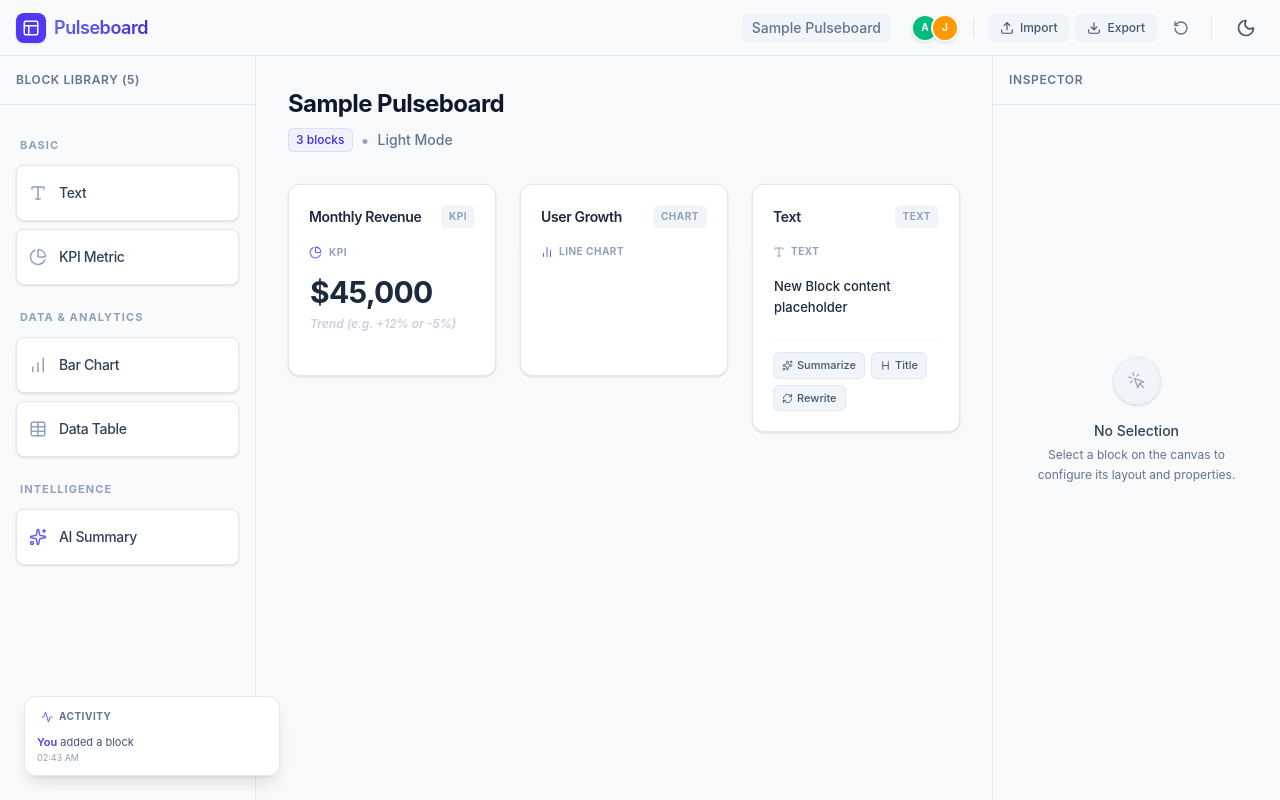
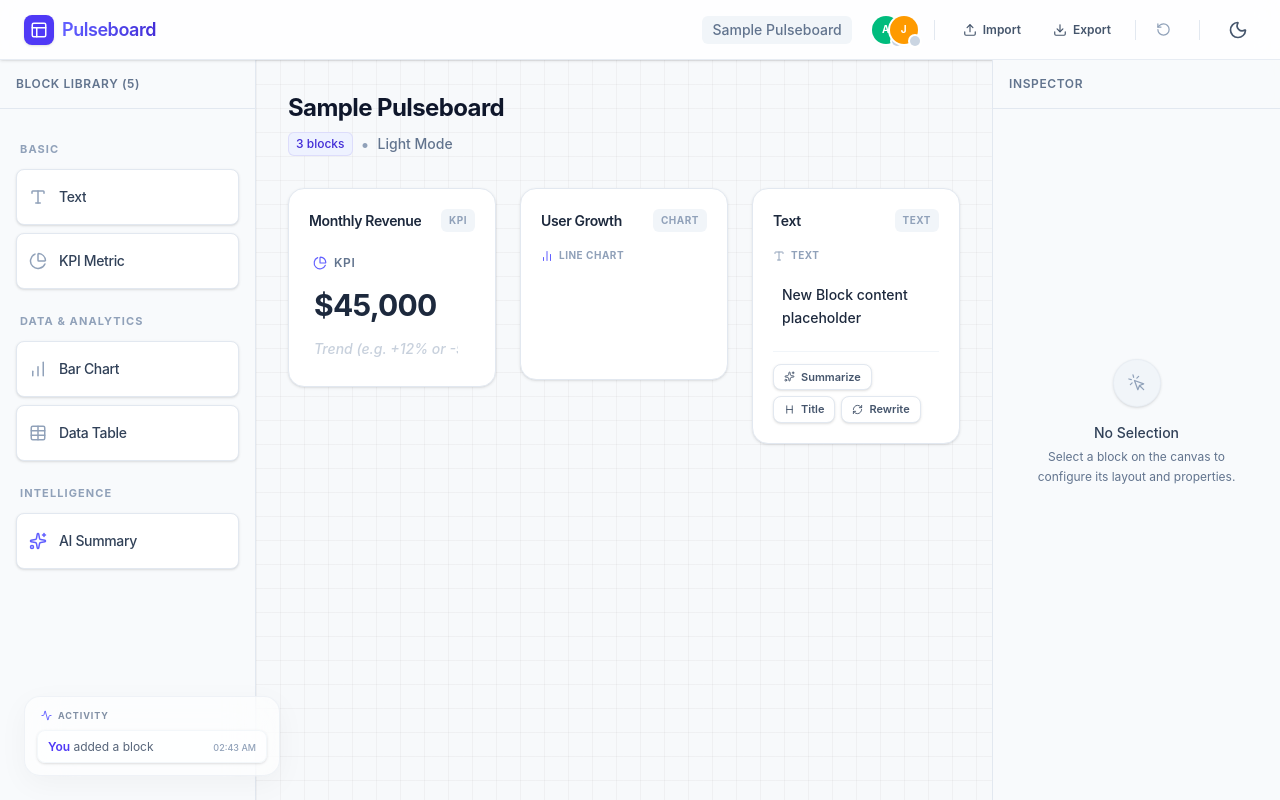
Before and after one commit to siddheshmore12/PulseBoard, a React (Vite) app: page / in a window 1280 px wide. Both pictures are taken after a click on the button "Text". Built offline with nearby package versions, Linux system fonts and the light colour scheme.

Commit message:
Upgrade UI to premium SaaS-level design

```diff
--- a/src/components/canvas/AIActions.tsx
+++ b/src/components/canvas/AIActions.tsx
@@ -185,13 +185,13 @@ function AIActionButton({
         e.stopPropagation(); // prevent block drag from capturing the click
         onClick();
       }}
-      className="inline-flex items-center gap-1 px-2 py-1 rounded-md text-[11px] font-medium
-                 bg-slate-100 dark:bg-slate-800 text-slate-600 dark:text-slate-300
-                 hover:bg-indigo-50 dark:hover:bg-indigo-900/30
+      className="inline-flex items-center gap-1.5 px-2.5 py-1 rounded-lg text-[11px] font-semibold
+                 bg-white dark:bg-slate-800 text-slate-600 dark:text-slate-300
+                 hover:bg-indigo-50 dark:hover:bg-indigo-500/10
                  hover:text-indigo-600 dark:hover:text-indigo-400
                  border border-slate-200 dark:border-slate-700
-                 hover:border-indigo-200 dark:hover:border-indigo-700
-                 transition-all duration-150 active:scale-95 cursor-pointer"
+                 hover:border-indigo-200 dark:hover:border-indigo-500/30
+                 transition-all duration-200 active:scale-95 cursor-pointer shadow-sm"
     >
       {icon}
       {label}
--- a/src/components/canvas/AISummaryBlock.tsx
+++ b/src/components/canvas/AISummaryBlock.tsx
@@ -67,27 +67,20 @@ export function AISummaryBlock({ block }: AISummaryBlockProps) {
   // ── Loading State ────────────────────────────────────────────────────
   if (isGenerating) {
     return (
-      <div className="flex flex-col h-full">
+      <div className="flex flex-col h-full bg-indigo-50/30 dark:bg-indigo-900/10 rounded-xl border border-indigo-100 dark:border-indigo-800/50 p-2">
         {blockData.sourceBlockTitle && (
-          <div className="mb-3 px-2 py-1.5 rounded-md bg-slate-50 dark:bg-slate-800/60 border border-slate-200 dark:border-slate-700/50">
-            <p className="text-[11px] text-slate-400 dark:text-slate-500 uppercase tracking-wider font-medium mb-0.5">Source</p>
-            <p className="text-xs text-slate-500 dark:text-slate-400 line-clamp-2 leading-relaxed">
-              {blockData.sourceBlockTitle}
-            </p>
+          <div className="mb-2 px-2 py-1.5 flex items-center justify-between">
+            <span className="text-[10px] uppercase font-bold tracking-widest text-indigo-400">AI Insight</span>
           </div>
         )}
-        <div className="flex-1 flex flex-col items-center justify-center gap-2">
-          <Loader2 size={20} className="animate-spin text-indigo-500" />
-          <p className="text-xs text-slate-400 dark:text-slate-500 font-medium">Generating summary…</p>
-          <div className="flex gap-1 mt-1">
-            {[0, 1, 2].map((i) => (
-              <motion.div
-                key={i}
-                className="w-1.5 h-1.5 rounded-full bg-indigo-400"
-                animate={{ opacity: [0.3, 1, 0.3] }}
-                transition={{ duration: 1.2, repeat: Infinity, delay: i * 0.2 }}
-              />
-            ))}
+        <div className="flex-1 flex flex-col items-center justify-center gap-3">
+          <div className="relative">
+            <div className="absolute inset-0 border-2 border-indigo-200 dark:border-indigo-800 rounded-full animate-ping opacity-20"></div>
+            <Loader2 size={24} className="animate-spin text-indigo-500 relative z-10" />
+          </div>
+          <div className="flex flex-col items-center gap-1.5">
+            <div className="h-2 w-24 bg-indigo-100 dark:bg-indigo-900/30 rounded-full animate-pulse"></div>
+            <div className="h-2 w-16 bg-indigo-100 dark:bg-indigo-900/30 rounded-full animate-pulse opacity-70"></div>
           </div>
         </div>
       </div>
@@ -128,21 +121,27 @@ export function AISummaryBlock({ block }: AISummaryBlockProps) {
 
   // ── Populated State ──────────────────────────────────────────────────
   return (
-    <div className="flex flex-col h-full gap-2 overflow-hidden">
+    <div className="flex flex-col h-full gap-2 overflow-hidden bg-gradient-to-br from-indigo-50/50 to-white dark:from-indigo-900/20 dark:to-slate-900 p-3 rounded-xl border border-indigo-100 dark:border-indigo-800/60 shadow-[inset_0_1px_1px_rgba(255,255,255,0.4)] dark:shadow-none">
+      <div className="flex items-center justify-between shrink-0 mb-1">
+        <div className="flex items-center gap-1.5">
+          <Sparkles size={13} className="text-indigo-500 shrink-0" />
+          <span className="text-[10px] text-indigo-600 dark:text-indigo-400 font-bold uppercase tracking-widest">
+            AI Insight
+          </span>
+        </div>
+      </div>
+      <div className="flex-1 overflow-hidden">
+        <p className="text-sm leading-relaxed text-slate-600 dark:text-slate-300 italic font-medium line-clamp-4">
+          "{blockData.summary}"
+        </p>
+      </div>
       {blockData.sourceBlockTitle && (
-        <div className="flex items-center gap-1.5 shrink-0">
-          <Sparkles size={11} className="text-indigo-500 shrink-0" />
-          <span className="text-[11px] text-indigo-600 dark:text-indigo-400 font-medium truncate">
-            From: {blockData.sourceBlockTitle}
+        <div className="mt-auto pt-2 flex items-center gap-1.5 shrink-0 opacity-60">
+          <span className="text-[10px] text-slate-500 dark:text-slate-400 font-medium truncate">
+            Based on: {blockData.sourceBlockTitle}
           </span>
         </div>
       )}
-      <div className="h-px bg-indigo-100 dark:bg-indigo-900/30 shrink-0" />
-      <div className="flex-1 overflow-hidden">
-        <p className="text-[12px] leading-relaxed text-slate-600 dark:text-slate-300 line-clamp-5">
-          {blockData.summary}
-        </p>
-      </div>
     </div>
   );
 }
--- a/src/components/canvas/ActivityFeed.tsx
+++ b/src/components/canvas/ActivityFeed.tsx
@@ -8,30 +8,36 @@ export function ActivityFeed() {
   if (activities.length === 0) return null;
 
   return (
-    <div className="fixed bottom-6 left-6 w-64 bg-white/90 dark:bg-slate-900/90 backdrop-blur-md border border-slate-200 dark:border-slate-800 rounded-xl shadow-lg p-3 z-50 pointer-events-none">
-      <div className="flex items-center gap-1.5 mb-3 px-1">
-        <Activity size={12} className="text-indigo-500" />
-        <span className="text-[10px] uppercase tracking-wider font-bold text-slate-500 dark:text-slate-400">Activity</span>
+    <div className="fixed bottom-6 left-6 w-64 bg-white/60 dark:bg-slate-900/60 backdrop-blur-xl border border-slate-200/50 dark:border-slate-800/50 rounded-2xl shadow-[0_8px_30px_rgb(0,0,0,0.04)] p-3 z-50 pointer-events-none transition-colors">
+      <div className="flex items-center gap-1.5 mb-2 px-1">
+        <Activity size={11} className="text-indigo-500" />
+        <span className="text-[9px] uppercase tracking-widest font-bold text-slate-500 dark:text-slate-400 opacity-80">Activity</span>
       </div>
-      <div className="flex flex-col gap-2 relative">
+      <div className="flex flex-col gap-1.5 relative">
         <AnimatePresence initial={false}>
           {activities.map((act) => (
             <motion.div
               key={act.id}
-              initial={{ opacity: 0, x: -10, height: 0 }}
-              animate={{ opacity: 1, x: 0, height: 'auto' }}
-              exit={{ opacity: 0, scale: 0.9, height: 0 }}
-              transition={{ duration: 0.2 }}
-              className="text-[11px] leading-tight text-slate-600 dark:text-slate-300 pointer-events-auto"
+              initial={{ opacity: 0, y: 10, scale: 0.95 }}
+              animate={{ opacity: 1, y: 0, scale: 1 }}
+              exit={{ opacity: 0, scale: 0.95, height: 0, marginTop: 0 }}
+              transition={{ duration: 0.25, ease: "easeOut" }}
+              className="text-xs leading-tight text-slate-600 dark:text-slate-300 pointer-events-auto bg-white/60 dark:bg-slate-800/60 px-2.5 py-2 rounded-lg border border-slate-100/80 dark:border-slate-700/50 shadow-sm"
             >
+              <div className="flex items-baseline justify-between gap-2">
+                <span className="truncate">
                   <span className="font-semibold text-indigo-600 dark:text-indigo-400">{act.userName}</span>{' '}
+                  <span className="opacity-90">
                     {act.action === 'block_added' && 'added a block'}
                     {act.action === 'block_moved' && 'moved a block'}
                     {act.action === 'block_updated' && 'updated content'}
                     {act.action === 'theme_changed' && 'toggled the theme'}
-              <span className="text-slate-400 dark:text-slate-500 text-[9px] block mt-0.5">
+                  </span>
+                </span>
+                <span className="text-slate-400 dark:text-slate-500 text-[9px] font-medium shrink-0">
                   {new Date(act.timestamp).toLocaleTimeString([], { hour: '2-digit', minute: '2-digit' })}
                 </span>
+              </div>
             </motion.div>
           ))}
         </AnimatePresence>
--- a/src/components/canvas/BlockContent.tsx
+++ b/src/components/canvas/BlockContent.tsx
@@ -63,7 +63,7 @@ function TextBlockContent({ block }: { block: Block }) {
           onBlur={handleTextBlur}
           placeholder="Start typing your content here..."
           onPointerDown={(e) => e.stopPropagation()} // Prevent drag conflict
-          className="flex-1 w-full resize-none text-[13px] leading-relaxed font-medium text-slate-800 dark:text-slate-100 bg-transparent border border-transparent focus:border-indigo-100 dark:focus:border-indigo-900 focus:bg-slate-50 dark:focus:bg-slate-800/50 focus:ring-4 focus:ring-indigo-500/10 rounded-md p-2 -ml-2 mb-1 transition-all outline-none placeholder:text-slate-400 dark:placeholder:text-slate-600 placeholder:italic"
+          className="flex-1 w-full resize-none text-sm leading-relaxed font-medium text-slate-800 dark:text-slate-100 bg-white dark:bg-slate-900 border border-transparent focus:border-indigo-500/30 focus:bg-white dark:focus:bg-slate-900 focus:ring-2 focus:ring-indigo-500/20 rounded-xl p-3 -ml-1 transition-all outline-none placeholder:text-slate-400 placeholder:font-normal"
         />
       </div>
       {/* AI Actions toolbar — only on text blocks */}
@@ -92,15 +92,15 @@ function KPIBlockContent({ block }: { block: Block }) {
   };
 
   return (
-    <div className="flex flex-col h-full justify-center gap-1 pointer-events-auto">
-      <div className="flex items-center gap-1.5 mb-1">
-        <PieChart size={13} className="text-indigo-500 shrink-0" />
+    <div className="flex flex-col h-full justify-center space-y-2 pointer-events-auto p-1">
+      <div className="flex items-center gap-1.5">
+        <PieChart size={14} className="text-indigo-500 shrink-0" />
         <input
           value={label}
           onChange={(e) => handleChange('label', e.target.value)}
           onBlur={(e) => handleBlur('label', e.target.value)}
           onPointerDown={(e) => e.stopPropagation()}
-          className="text-[10px] uppercase tracking-wider font-bold text-slate-400 bg-transparent border border-transparent focus:border-indigo-100 dark:focus:border-indigo-900 focus:bg-slate-50 dark:focus:bg-slate-800/50 rounded flex-1 min-w-0 outline-none px-1 -ml-1 transition-all placeholder:text-slate-300 dark:placeholder:text-slate-600"
+          className="text-xs uppercase tracking-wider font-semibold text-slate-500 bg-transparent border border-transparent focus:border-indigo-100 dark:focus:border-indigo-900 focus:bg-slate-50 dark:focus:bg-slate-800/50 rounded flex-1 min-w-0 outline-none px-1.5 py-0.5 -ml-1.5 transition-all placeholder:text-slate-300 dark:placeholder:text-slate-600"
           placeholder="LABEL"
         />
       </div>
@@ -109,7 +109,7 @@ function KPIBlockContent({ block }: { block: Block }) {
         onChange={(e) => handleChange('value', e.target.value)}
         onBlur={(e) => handleBlur('value', e.target.value)}
         onPointerDown={(e) => e.stopPropagation()}
-        className="text-3xl font-bold tracking-tight text-slate-800 dark:text-slate-100 leading-none mt-1 bg-transparent border border-transparent focus:border-indigo-100 dark:focus:border-indigo-900 focus:bg-slate-50 dark:focus:bg-slate-800/50 rounded px-1 -ml-1 w-full min-w-0 outline-none transition-all placeholder:text-slate-200 dark:placeholder:text-slate-800"
+        className="text-3xl font-bold tracking-tight text-slate-800 dark:text-slate-100 leading-none bg-transparent border border-transparent focus:border-indigo-100 dark:focus:border-indigo-900 focus:bg-slate-50 dark:focus:bg-slate-800/50 rounded px-1.5 py-1 -ml-1.5 w-full min-w-0 outline-none transition-all placeholder:text-slate-200 dark:placeholder:text-slate-800"
         placeholder="0.00"
       />
       <input
@@ -117,9 +117,9 @@ function KPIBlockContent({ block }: { block: Block }) {
         onChange={(e) => handleChange('change', e.target.value)}
         onBlur={(e) => handleBlur('change', e.target.value)}
         onPointerDown={(e) => e.stopPropagation()}
-        className={`text-xs font-semibold bg-transparent border border-transparent focus:border-indigo-100 dark:focus:border-indigo-900 focus:bg-slate-50 dark:focus:bg-slate-800/50 rounded px-1 -ml-1 w-full min-w-0 outline-none transition-all ${
+        className={`text-sm font-medium bg-transparent border border-transparent focus:border-indigo-100 dark:focus:border-indigo-900 focus:bg-slate-50 dark:focus:bg-slate-800/50 rounded px-1.5 py-0.5 -ml-1.5 w-full min-w-0 outline-none transition-all ${
           change
-            ? isPositive ? 'text-emerald-500' : 'text-rose-500'
+            ? isPositive ? 'text-green-500' : 'text-red-500'
             : 'text-slate-400 dark:text-slate-500 italic'
         }`}
         placeholder="Trend (e.g. +12% or -5%)"
--- a/src/components/canvas/CanvasArea.tsx
+++ b/src/components/canvas/CanvasArea.tsx
@@ -33,7 +33,7 @@ const DraggableBlock = React.memo(function DraggableBlock({ block, layoutItem }:
       className="col-span-6 md:col-span-3 lg:col-span-2 transition-colors touch-none"
     >
       <Card
-        className={`p-5 flex flex-col min-h-48 transition-all cursor-move border-[1.5px] ${isDragging ? 'shadow-xl border-indigo-400 dark:border-indigo-500 scale-[1.02] z-50' : 'border-slate-200 dark:border-slate-800 hover:border-slate-300 dark:hover:border-slate-700 hover:shadow-md'}`}
+        className={`p-5 flex flex-col min-h-48 cursor-move border ${isDragging ? 'shadow-xl border-indigo-500/50 dark:border-indigo-400/50 scale-[1.02] z-50 ring-4 ring-indigo-500/10' : 'border-slate-200 dark:border-slate-800 hover:border-slate-300 dark:hover:border-slate-700'}`}
       >
         <div className="flex items-center justify-between mb-4 pointer-events-none">
           <h3 className="font-semibold text-slate-800 dark:text-slate-200 tracking-tight text-sm truncate max-w-[160px]">
@@ -89,8 +89,14 @@ export function CanvasArea() {
 
   return (
     <DndContext onDragEnd={handleDragEnd}>
-      <main className="flex-1 bg-slate-50/50 dark:bg-[#0b1120] overflow-y-auto p-8 transition-colors duration-300">
-        <div className="max-w-6xl mx-auto">
+      <main
+        className="flex-1 bg-slate-50/50 dark:bg-[#0b1120] overflow-y-auto p-8 transition-colors duration-300 relative z-0"
+        style={{
+          backgroundImage: 'linear-gradient(to right, #80808012 1px, transparent 1px), linear-gradient(to bottom, #80808012 1px, transparent 1px)',
+          backgroundSize: '24px 24px'
+        }}
+      >
+        <div className="max-w-6xl mx-auto relative z-10">
           <motion.div
             initial={{ opacity: 0, y: 5 }}
             animate={{ opacity: 1, y: 0 }}
--- a/src/components/toolbar/PresenceUI.tsx
+++ b/src/components/toolbar/PresenceUI.tsx
@@ -7,20 +7,22 @@ export function PresenceUI() {
   if (onlineUsers.length === 0) return null;
 
   return (
-    <div className="flex items-center space-x-[-8px]">
+    <div className="flex items-center -space-x-2.5 hover:space-x-0.5 transition-all duration-300">
       <AnimatePresence>
         {onlineUsers.map((user) => (
           <motion.div
             key={user.id}
-            initial={{ opacity: 0, scale: 0.8 }}
-            animate={{ opacity: 1, scale: 1 }}
+            initial={{ opacity: 0, scale: 0.8, x: 10 }}
+            animate={{ opacity: 1, scale: 1, x: 0 }}
             exit={{ opacity: 0, scale: 0.8 }}
-            className={`w-7 h-7 rounded-full flex items-center justify-center text-white text-[10px] font-bold border-2 border-[var(--background)] shadow-sm relative ${user.color}`}
+            className={`w-7 h-7 rounded-full flex items-center justify-center text-white text-[10px] font-bold ring-2 ring-white dark:ring-[#0b1120] shadow-sm relative transition-all duration-200 z-0 hover:z-10 cursor-default ${user.color}`}
             title={`${user.name} (${user.status})`}
           >
             {user.name.charAt(0).toUpperCase()}
-            {user.status === 'editing' && (
-              <span className="absolute -bottom-0.5 -right-0.5 w-2.5 h-2.5 bg-emerald-400 border-2 border-[var(--background)] rounded-full animate-pulse" />
+            {user.status === 'editing' ? (
+              <span className="absolute -bottom-0.5 -right-0.5 w-2.5 h-2.5 bg-emerald-500 ring-2 ring-white dark:ring-[#0b1120] rounded-full animate-pulse" />
+            ) : (
+              <span className="absolute -bottom-0.5 -right-0.5 w-2.5 h-2.5 bg-slate-300 dark:bg-slate-600 ring-2 ring-white dark:ring-[#0b1120] rounded-full" />
             )}
           </motion.div>
         ))}
--- a/src/components/toolbar/TopToolbar.tsx
+++ b/src/components/toolbar/TopToolbar.tsx
@@ -50,7 +50,7 @@ export function TopToolbar() {
   };
 
   return (
-    <header className="h-14 border-b border-[var(--border)] bg-[var(--background)] flex items-center justify-between px-4 z-10 sticky top-0 transition-colors duration-300">
+    <header className="h-[60px] border-b border-slate-200/80 dark:border-slate-800/80 bg-white/80 dark:bg-[#0b1120]/80 backdrop-blur-md flex items-center justify-between px-6 z-10 sticky top-0 transition-colors duration-300 shadow-sm">
       <div className="flex items-center gap-2">
         <div className="bg-indigo-600 text-white p-1.5 rounded-lg shadow-sm">
           <Layout size={18} />
@@ -65,13 +65,13 @@ export function TopToolbar() {
           </span>
         )}
 
-        <div className="flex items-center gap-1.5 ml-2">
+        <div className="flex items-center gap-2 ml-2">
           <PresenceUI />
-          <div className="h-4 w-px bg-slate-200 dark:bg-slate-700 mx-2 hidden sm:block"></div>
+          <div className="h-5 w-px bg-slate-200 dark:bg-slate-800 mx-2 hidden sm:block"></div>
 
           <button
             onClick={() => fileInputRef.current?.click()}
-            className="flex items-center gap-1.5 px-3 py-1.5 text-xs font-medium text-slate-600 hover:text-indigo-600 bg-slate-100 dark:bg-slate-800/80 hover:bg-indigo-50 dark:text-slate-300 dark:hover:text-indigo-400 dark:hover:bg-indigo-900/30 rounded-md transition-colors"
+            className="flex items-center gap-1.5 px-3 py-1.5 text-xs font-semibold text-slate-600 dark:text-slate-300 hover:text-indigo-600 dark:hover:text-indigo-400 hover:bg-slate-100 dark:hover:bg-slate-800/80 rounded-lg transition-all duration-200"
           >
             <Upload size={14} /> <span className="hidden sm:inline">Import</span>
           </button>
@@ -85,21 +85,23 @@ export function TopToolbar() {
 
           <button
             onClick={handleExport}
-            className="flex items-center gap-1.5 px-3 py-1.5 text-xs font-medium text-slate-600 hover:text-indigo-600 bg-slate-100 dark:bg-slate-800/80 hover:bg-indigo-50 dark:text-slate-300 dark:hover:text-indigo-400 dark:hover:bg-indigo-900/30 rounded-md transition-colors"
+            className="flex items-center gap-1.5 px-3 py-1.5 text-xs font-semibold text-slate-600 dark:text-slate-300 hover:text-indigo-600 dark:hover:text-indigo-400 hover:bg-slate-100 dark:hover:bg-slate-800/80 rounded-lg transition-all duration-200"
           >
             <Download size={14} /> <span className="hidden sm:inline">Export</span>
           </button>
 
+          <div className="h-5 w-px bg-slate-200 dark:bg-slate-800 mx-1 hidden sm:block"></div>
+
           <button
             onClick={handleReset}
             title="Reset Workspace"
-            className="flex items-center justify-center p-1.5 text-slate-500 hover:text-red-600 hover:bg-red-50 dark:hover:bg-red-900/30 dark:hover:text-red-400 rounded-md transition-colors ml-1"
+            className="flex items-center justify-center p-2 text-slate-400 hover:text-red-500 hover:bg-red-50 dark:hover:bg-red-500/10 dark:hover:text-red-400 rounded-lg transition-all duration-200"
           >
-            <RotateCcw size={16} />
+            <RotateCcw size={15} />
           </button>
         </div>
 
-        <div className="h-6 w-px bg-slate-200 dark:bg-slate-800 mx-1"></div>
+        <div className="h-5 w-px bg-slate-200 dark:bg-slate-800 mx-2"></div>
         <ThemeToggle />
       </div>
     </header>
--- a/src/components/ui/Card.tsx
+++ b/src/components/ui/Card.tsx
@@ -12,7 +12,7 @@ export function Card({ children, className = "" }: CardProps) {
       initial={{ opacity: 0, y: 10 }}
       animate={{ opacity: 1, y: 0 }}
       exit={{ opacity: 0, y: -10 }}
-      className={`bg-white dark:bg-slate-900 border border-slate-200 dark:border-slate-800 rounded-xl shadow-sm ${className}`}
+      className={`bg-white dark:bg-slate-900 border border-slate-200 dark:border-slate-800 rounded-2xl shadow-sm transition-all duration-200 hover:shadow-md hover:scale-[1.01] ${className}`}
     >
       {children}
     </motion.div>
```
Lines whose indentation alone changed are shown as unchanged.
